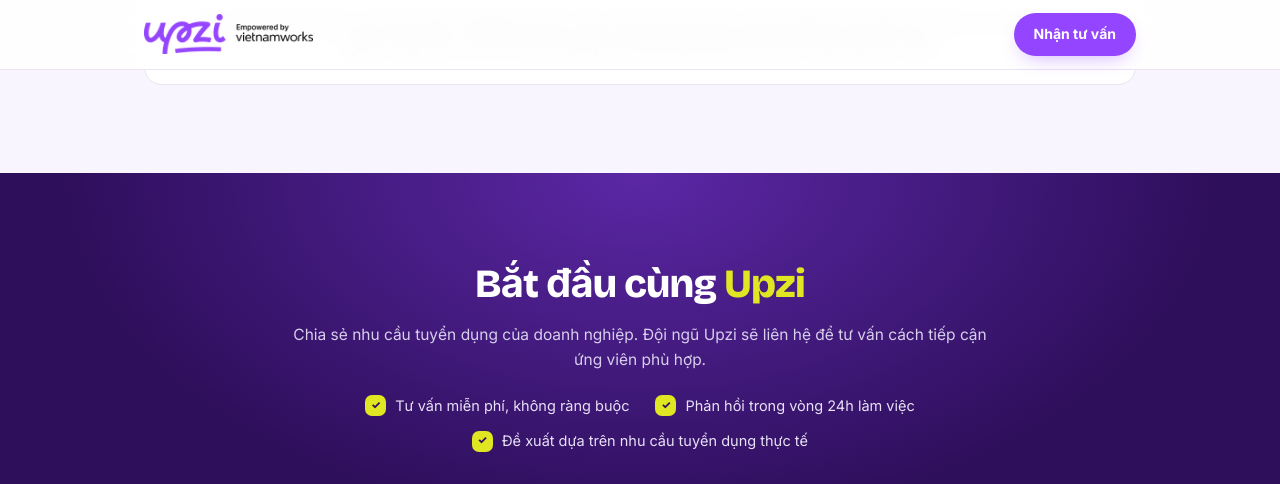
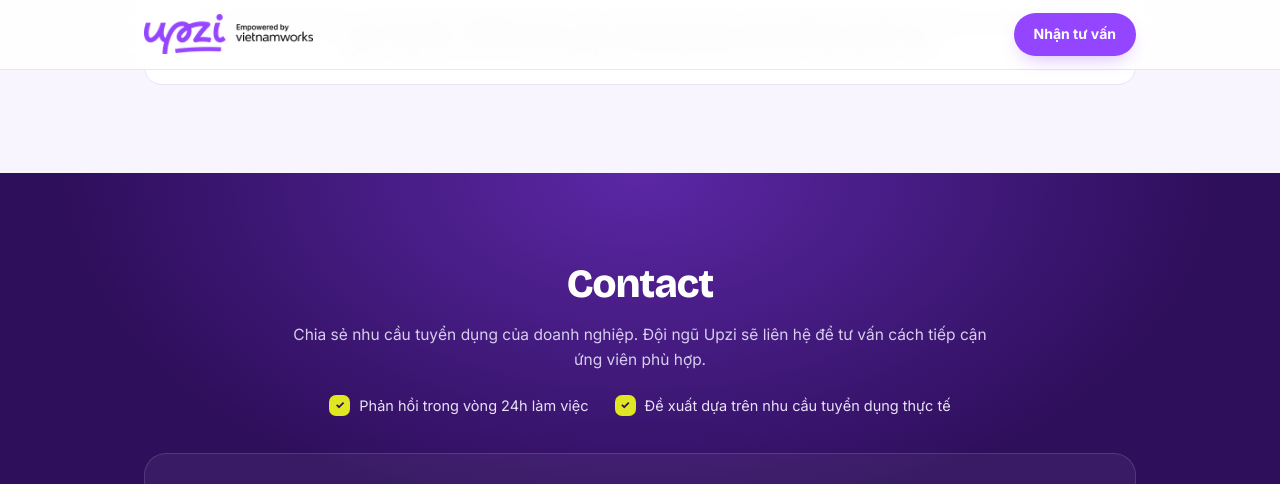
Before and after one commit to upzi-vn/employers, a Jekyll site: the page built from index.html, in a window 1280 px wide and 900 px high, scrolled down 6833 px, cut to the strip 0-484 px from the top of the window. Built offline with Jekyll 4.4.1, drawn with Linux system fonts in a browser that asks for light colours.

Commit message:
Update header text in lead form section

```diff
--- a/index.html
+++ b/index.html
@@ -517,10 +517,9 @@
   <section class="form-sec" id="leadform">
     <div class="wrap form-inner">
       <div class="fcopy reveal">
-        <h2>Bắt đầu cùng <span class="hl">Upzi</span></h2>
+        <h2>Contact</span></h2>
         <p>Chia sẻ nhu cầu tuyển dụng của doanh nghiệp. Đội ngũ Upzi sẽ liên hệ để tư vấn cách tiếp cận ứng viên phù hợp.</p>
         <ul>
-          <li><span>&#10003;</span>Tư vấn miễn phí, không ràng buộc</li>
           <li><span>&#10003;</span>Phản hồi trong vòng 24h làm việc</li>
           <li><span>&#10003;</span>Đề xuất dựa trên nhu cầu tuyển dụng thực tế</li>
         </ul>
```
